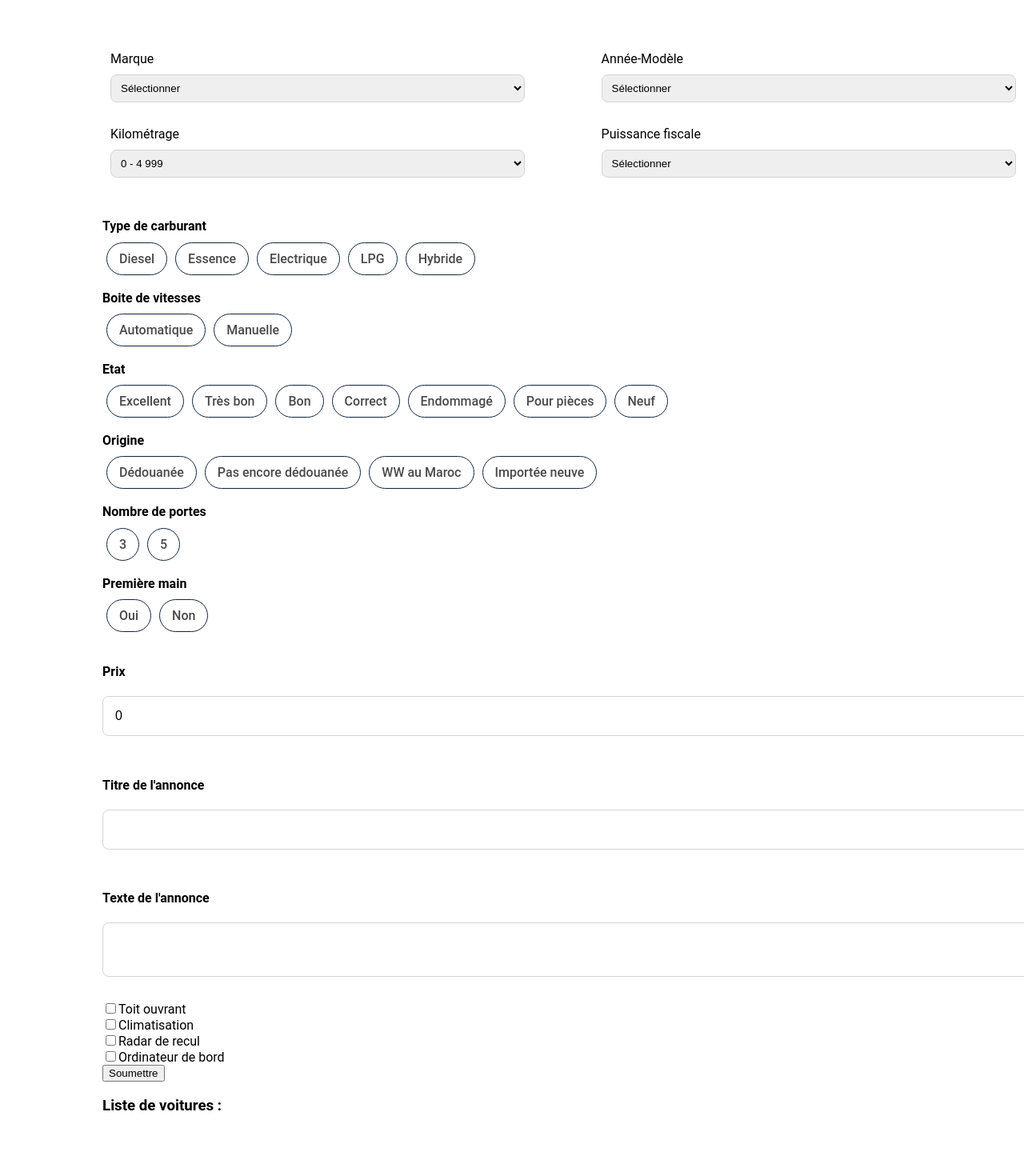
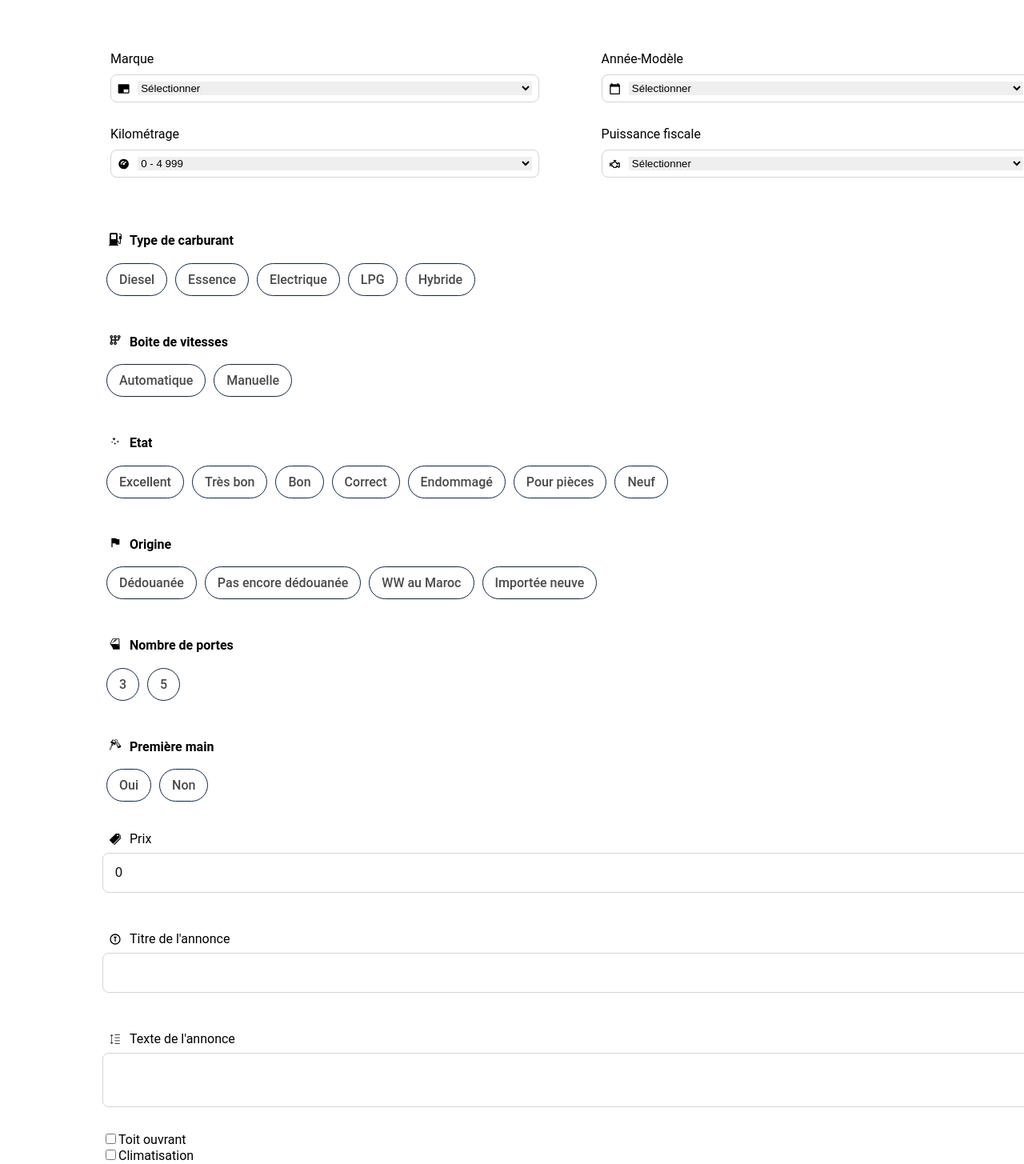
Before and after one commit to Aveamxela/form-avito, a React (Create React App) app: page /form in a window 1280 px wide. Shown: the top 1455 px of the page at 80% size. Built offline with nearby package versions, Linux system fonts and the light colour scheme.

Commit message:
add_Icon

```diff
--- a/package.json
+++ b/package.json
@@ -8,6 +8,7 @@
     "@testing-library/user-event": "^13.5.0",
     "react": "^18.2.0",
     "react-dom": "^18.2.0",
+    "react-icons": "^5.0.1",
     "react-scripts": "5.0.1",
     "web-vitals": "^2.1.4"
   },
--- a/src/components/AddCar.js
+++ b/src/components/AddCar.js
@@ -5,15 +5,25 @@ import Textarea from "./Textarea";
 import Label from "./Label";
 import RadioBtns from "./RadioBtns";
 import Checkbox from "./Checkbox";
+import { MdCalendarToday } from "react-icons/md";
+import { MdBrandingWatermark } from "react-icons/md";
+import { TbGaugeFilled } from "react-icons/tb";
+import { TbEngine } from "react-icons/tb";
+import { IoIosPricetags } from "react-icons/io";
+import { TbCircleLetterT } from "react-icons/tb";
+import { CiLineHeight } from "react-icons/ci";
+import { BsFillFuelPumpFill } from "react-icons/bs";
+import { TbManualGearbox } from "react-icons/tb";
+import { WiStars } from "react-icons/wi";
+import { MdFlag } from "react-icons/md";
+import { GiCarDoor } from "react-icons/gi";
+import { GiCarKey } from "react-icons/gi";
+
+
+
 
 const AddCar = ({ options, details, onSubmit }) => {
-
-    const {
-        marque,
-        anneeModele,
-        kilometrage,
-        puissanceFiscale,
-    } = options;
+    const { marque, anneeModele, kilometrage, puissanceFiscale } = options;
 
     const [formData, setFormData] = useState({
         marque: "",
@@ -22,41 +32,39 @@ const AddCar = ({ options, details, onSubmit }) => {
         puissanceFiscale: "",
         prix: 0,
         titre: "",
-        "type_carburant": "",
-        "type_vitesses": "",
-        "etat": "",
-        "origine": "",
-        "porte": "",
-        "premiere_main": "",
+        type_carburant: "",
+        type_vitesses: "",
+        etat: "",
+        origine: "",
+        porte: "",
+        premiere_main: "",
         details: {
             "Toit ouvrant": false,
-          "Climatisation": false,
+            Climatisation: false,
             "Radar de recul": false,
             "Ordinateur de bord": false,
         },
-
     });
 
     const handleChange = (e) => {
         const { name, value, type, checked } = e.target;
 
         setFormData((prevState) => {
-          if (type === 'checkbox') {
+            if (type === "checkbox") {
                 return {
                     ...prevState,
-                  details: { ...prevState.details, [name]: checked }
+                    details: { ...prevState.details, [name]: checked },
                 };
             } else {
                 return {
                     ...prevState,
-                  [name]: value
+                    [name]: value,
                 };
             }
         });
     };
 
-    const handleChangeRadio = (name,value) => {
-
+    const handleChangeRadio = (name, value) => {
         setFormData((prevState) => ({
             ...prevState,
             [name]: value,
@@ -66,7 +74,7 @@ const AddCar = ({ options, details, onSubmit }) => {
     const handleSubmit = (e) => {
         e.preventDefault();
 
-      alert(`Votre voiture a bien été enregistrée !`)
+        alert(`Votre voiture a bien été enregistrée !`);
         onSubmit(formData);
     };
 
@@ -76,6 +84,8 @@ const AddCar = ({ options, details, onSubmit }) => {
                 <div className="allSelect">
                     <div className="selectItem">
                         <Label text="Marque" />
+                        <div className="iconAnd">
+                            <MdBrandingWatermark />
                             <Select
                                 name="marque"
                                 options={marque}
@@ -83,8 +93,11 @@ const AddCar = ({ options, details, onSubmit }) => {
                                 onChange={handleChange}
                             />
                         </div>
+                    </div>
                     <div className="selectItem">
                         <Label text="Année-Modèle" />
+                        <div className="iconAnd">
+                            <MdCalendarToday />
                             <Select
                                 name="annee"
                                 options={anneeModele}
@@ -92,8 +105,11 @@ const AddCar = ({ options, details, onSubmit }) => {
                                 onChange={handleChange}
                             />
                         </div>
+                    </div>
                     <div className="selectItem">
                         <Label text="Kilométrage" />
+                        <div className="iconAnd">
+                            <TbGaugeFilled />
                             <Select
                                 name="kilometrage"
                                 options={kilometrage}
@@ -101,8 +117,11 @@ const AddCar = ({ options, details, onSubmit }) => {
                                 onChange={handleChange}
                             />
                         </div>
+                    </div>
                     <div className="selectItem">
                         <Label text="Puissance fiscale" />
+                        <div className="iconAnd">
+                            <TbEngine />
                             <Select
                                 name="puissanceFiscale"
                                 options={puissanceFiscale}
@@ -111,10 +130,12 @@ const AddCar = ({ options, details, onSubmit }) => {
                             />
                         </div>
                     </div>
+                </div>
                 <div className="allRadioBtns">
                     <RadioBtns
                         className="radioBtn"
                         title="Type de carburant"
+                        icon={<BsFillFuelPumpFill />}
                         labels={[
                             "Diesel",
                             "Essence",
@@ -130,6 +151,7 @@ const AddCar = ({ options, details, onSubmit }) => {
                     <RadioBtns
                         className="radioBtn"
                         title="Boite de vitesses"
+                        icon={<TbManualGearbox />}
                         labels={["Automatique", "Manuelle"]}
                         name="type_vitesses"
                         onChoiceradio={handleChangeRadio}
@@ -138,6 +160,7 @@ const AddCar = ({ options, details, onSubmit }) => {
                     <RadioBtns
                         className="radioBtn"
                         title="Etat"
+                        icon={<WiStars />}
                         labels={[
                             "Excellent",
                             "Très bon",
@@ -153,6 +176,7 @@ const AddCar = ({ options, details, onSubmit }) => {
                     <RadioBtns
                         className="radioBtn"
                         title="Origine"
+                        icon={<MdFlag />}
                         labels={[
                             "Dédouanée",
                             "Pas encore dédouanée",
@@ -165,6 +189,7 @@ const AddCar = ({ options, details, onSubmit }) => {
                     <RadioBtns
                         className="radioBtn"
                         title="Nombre de portes"
+                        icon={<GiCarDoor />}
                         labels={[3, 5]}
                         name="porte"
                         onChoiceradio={handleChangeRadio}
@@ -172,6 +197,7 @@ const AddCar = ({ options, details, onSubmit }) => {
                     <RadioBtns
                         className="radioBtn"
                         title="Première main"
+                        icon={<GiCarKey />}
                         labels={["Oui", "Non"]}
                         name="premiere_main"
                         onChoiceradio={handleChangeRadio}
@@ -179,7 +205,10 @@ const AddCar = ({ options, details, onSubmit }) => {
                 </div>
                 <div className="allInfos">
                     <div className="info">
+                        <div className="iconAnd">
+                            <IoIosPricetags />
                             <Label text="Prix" />
+                        </div>
                         <Input
                             name="prix"
                             value={formData.prix}
@@ -188,7 +217,11 @@ const AddCar = ({ options, details, onSubmit }) => {
                         />
                     </div>
                     <div className="info">
+                        <div className="iconAnd">
+                            <TbCircleLetterT />
                             <Label text="Titre de l'annonce" />
+                        </div>
+
                         <Input
                             name="titre"
                             value={formData.titre}
@@ -197,7 +230,10 @@ const AddCar = ({ options, details, onSubmit }) => {
                         />
                     </div>
                     <div className="info">
-                        <Label text="Texte de l'annonce"></Label>
+                        <div className="iconAnd">
+                            <CiLineHeight />
+                            <Label text="Texte de l'annonce" />
+                        </div>
                         <Textarea
                             name="texte"
                             value={formData.texte}
--- a/src/components/RadioBtns.js
+++ b/src/components/RadioBtns.js
@@ -1,14 +1,17 @@
-const RadioBtns = ({ id,className,title, labels, name, onChoiceradio, required }) => {
+const RadioBtns = ({ id,icon,className,title, labels, name, onChoiceradio, required }) => {
 
     return (
         <>
-            <h4>{title}</h4>
+            <div className="iconAnd">
+                <div>{icon}</div>
+                <h4>{title}</h4>
+            </div>
             <div className="radioBtns">
                 {labels.map((label, index, e) => {
                     return (
                         <div key={index}>
                             <input
-                            className={className}
+                                className={className}
                                 id={label}
                                 type="radio"
                                 name={name}
@@ -17,7 +20,7 @@ const RadioBtns = ({ id,className,title, labels, name, onChoiceradio, required }
                                     onChoiceradio(name, e.target.value)
                                 }
                                 required={required}
-                        />
+                            />
                             <label htmlFor={label}>{label}</label>
                         </div>
                     );
--- a/src/style/select.css
+++ b/src/style/select.css
@@ -12,14 +12,25 @@
     margin-bottom: 30px;
     width: 45%;
 }
-select{
+select, .iconAnd{
+    width: 100%;
+    border:none;
+    cursor: pointer;
+
+}
+label+.iconAnd{
+    border: 1px solid rgb(212, 212, 212);
+    border-radius: 8px;
+}
+.iconAnd{
     margin-top:10px;
+    padding: 8px;
     display: flex;
     align-items: center;
-    position: relative;
-    width: 100%;
-    padding: 8px;
-    border: 1px solid rgb(212, 212, 212);
-    border-radius: 8px;
-    cursor: pointer;
+    gap:10px
+
 }
+select:focus{
+    outline-color:transparent;
+    border:none
+}
```
Also changed, not shown: 1 other file (tests, documents, lock files or other folders). Lines whose indentation alone changed are shown as unchanged.
